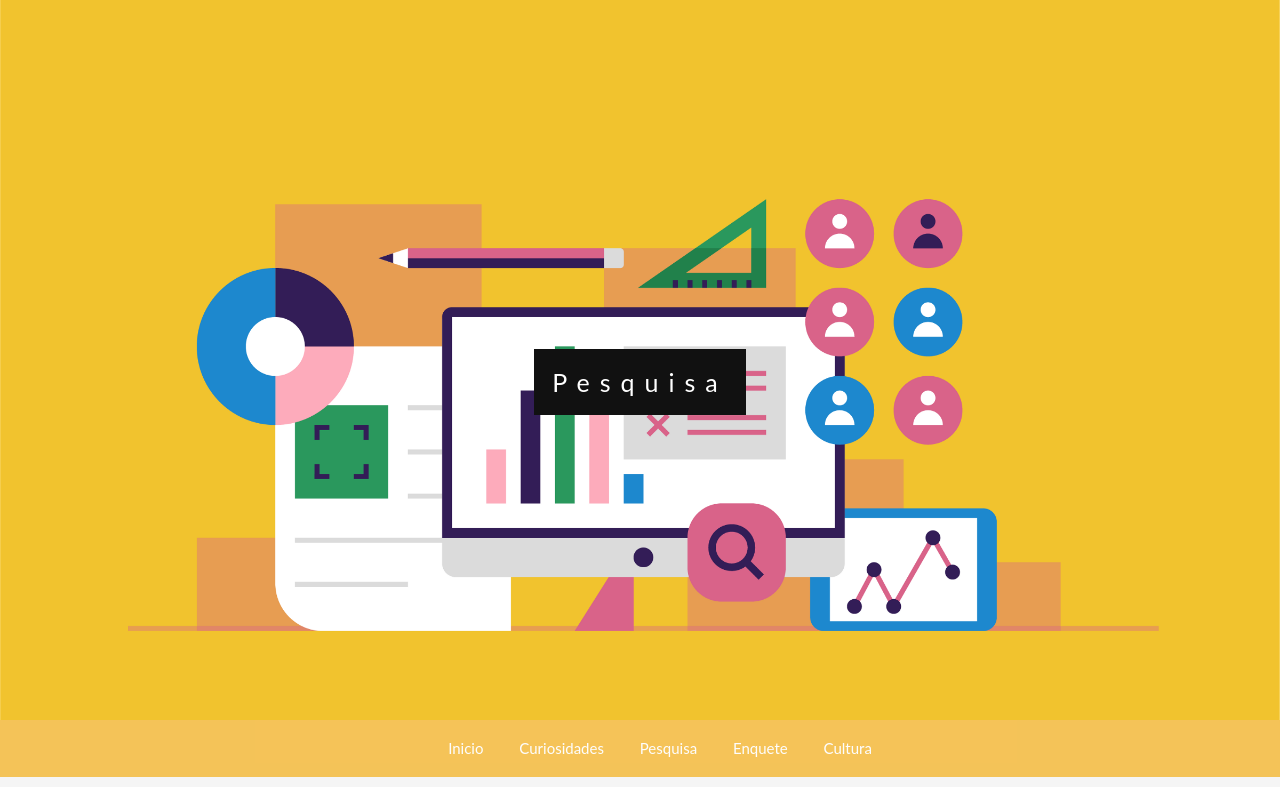
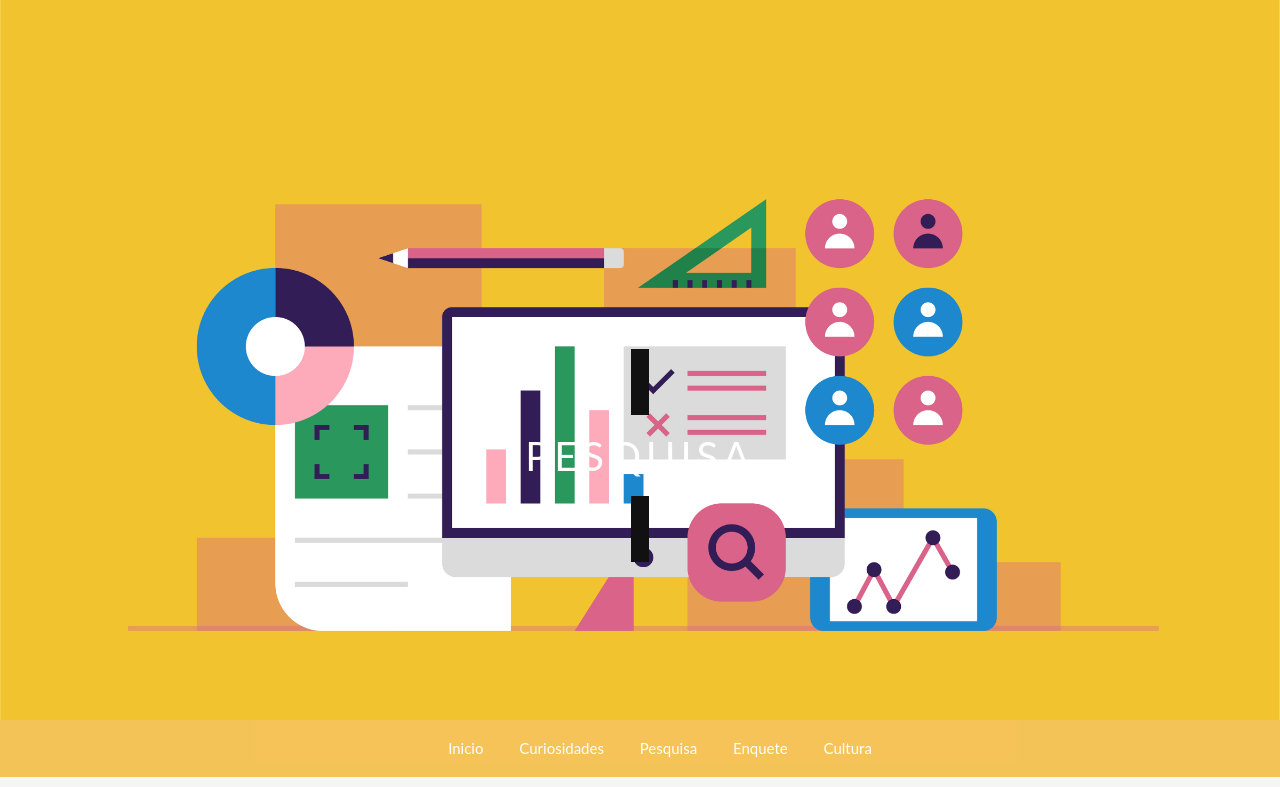
Before and after one commit to maricatovictor/unirio-dpw-koln, a plain HTML site: page pages/pesquisa/pesquisa.html in a window 1280 px wide. Shown: the top 787 px of the page. Drawn offline with Linux system fonts and the light colour scheme.

Commit message:
Update pesquisa.html

```diff
--- a/pages/pesquisa/pesquisa.html
+++ b/pages/pesquisa/pesquisa.html
@@ -11,7 +11,7 @@
     <!-- COVER -->
     <div class="background_initial">
         <div class="caption">
-            <span class="border">Pesquisa</span>
+            <span class="border"><h1>Pesquisa</h1></span>
             </div>
     </div>
     <!-- MENU -->
```
